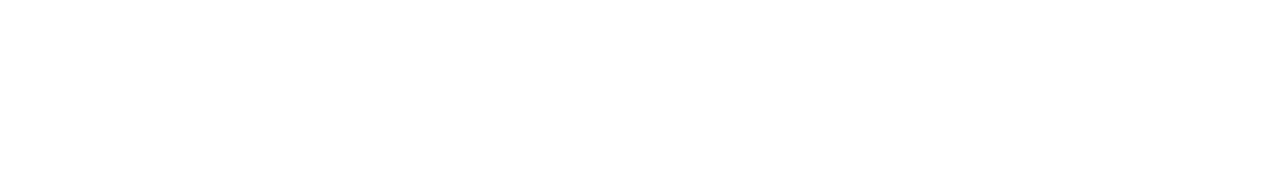
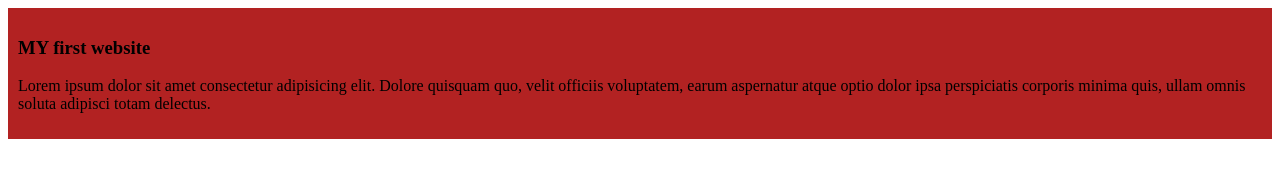
Before and after one commit to farzanafatema/website-simple, a plain HTML site: page index.html in a window 1280 px wide. Drawn offline with Linux system fonts and the light colour scheme.

Commit message:
second commit

```diff
--- a/index.html
+++ b/index.html
@@ -4,8 +4,12 @@
     <meta charset="UTF-8">
     <meta name="viewport" content="width=device-width, initial-scale=1.0">
     <title>My simple website</title>
+    <link rel="stylesheet" href="styles/blog.css">
 </head>
 <body>
-
+ <div>
+    <h3>MY first website</h3>
+    <p>Lorem ipsum dolor sit amet consectetur adipisicing elit. Dolore quisquam quo, velit officiis voluptatem, earum aspernatur atque optio dolor ipsa perspiciatis corporis minima quis, ullam omnis soluta adipisci totam delectus.</p>
+ </div>
 </body>
 </html>
--- /dev/null
+++ b/styles/blog.css
@@ -0,0 +1,4 @@
+div{
+    background-color: firebrick;
+    padding: 10px;
+}
```
